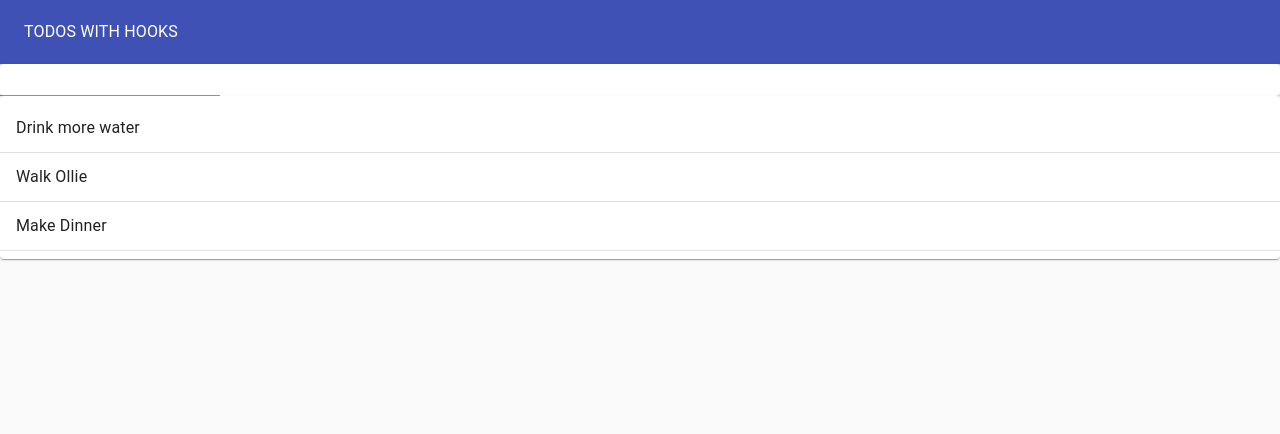
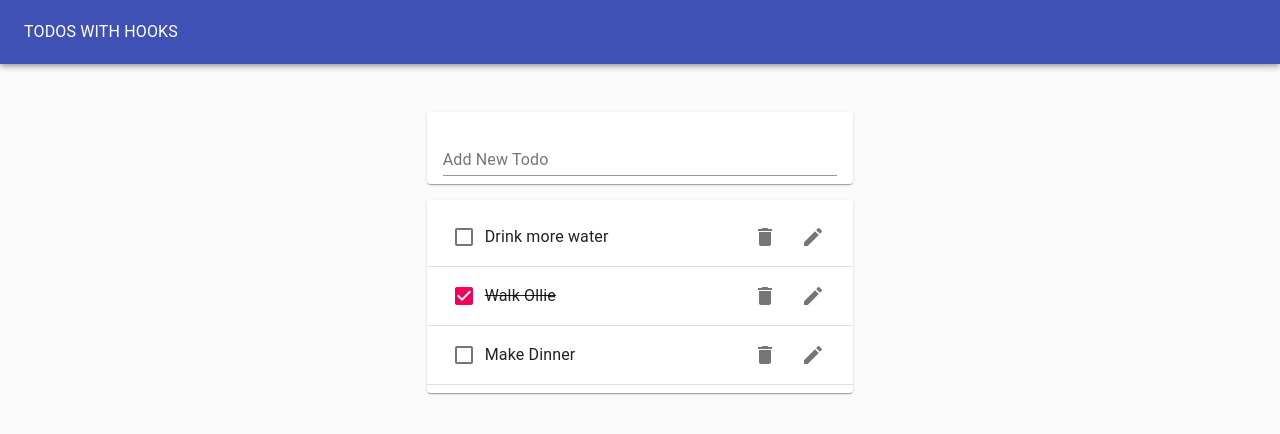
Before and after one commit to branaust/reacttodos, a React (Create React App) app: page / in a window 1280 px wide. Shown: the top 434 px of the page. Built offline with nearby package versions, Linux system fonts and the light colour scheme.

Commit message:
Adding Todo Item Component

```diff
--- a/package.json
+++ b/package.json
@@ -4,6 +4,7 @@
   "private": true,
   "dependencies": {
     "@material-ui/core": "^4.11.3",
+    "@material-ui/icons": "^4.11.2",
     "@testing-library/jest-dom": "^5.11.9",
     "@testing-library/react": "^11.2.3",
     "@testing-library/user-event": "^12.6.2",
--- /dev/null
+++ b/src/Todo.js
@@ -0,0 +1,30 @@
+import React from 'react'
+import ListItem from "@material-ui/core/ListItem"
+import ListItemText from "@material-ui/core/ListItemText"
+import Checkbox from "@material-ui/core/Checkbox"
+import IconButton from "@material-ui/core/IconButton"
+import DeleteIcon from "@material-ui/icons/Delete"
+import EditIcon from "@material-ui/icons/Edit"
+import ListItemSecondaryAction from "@material-ui/core/ListItemSecondaryAction"
+
+function Todo({ task, completed }) {
+    return (
+        <ListItem>
+            <Checkbox tabIndex={-1} checked={completed} />
+            <ListItemText style={{ textDecoration: completed ? "line-through" : "none" }}>
+                {task}
+            </ListItemText>
+            <ListItemSecondaryAction>
+                <IconButton aria-label="Delete">
+                    <DeleteIcon />
+                </IconButton>
+                <IconButton aria-label="Edit">
+                    <EditIcon />
+                </IconButton>
+            </ListItemSecondaryAction>
+        </ListItem>
+    )
+}
+
+
+export default Todo
--- a/src/TodoApp.js
+++ b/src/TodoApp.js
@@ -34,8 +34,12 @@
                     </Typography>
                 </Toolbar>
             </AppBar>
-            <TodoForm addTodo={addTodo} />
-            <TodoList todos={todos} />
+            <Grid container justify="center" style={{ marginTop: "2rem" }}>
+                <Grid item xs={11} md={8} lg={4}>
+                    <TodoForm addTodo={addTodo} />
+                    <TodoList todos={todos} />
+                </Grid>
+            </Grid>
         </Paper>
 
 
--- a/src/TodoForm.js
+++ b/src/TodoForm.js
@@ -7,13 +7,19 @@
     const [todo, updateTodo, resetTodo] = useInputState("")
 
     return (
-        <Paper>
+        <Paper style={{ margin: "1rem 0", padding: "0 1rem" }}>
             <form onSubmit={(e) => {
                 e.preventDefault();
                 addTodo(todo);
                 resetTodo()
             }}>
-                <TextField value={todo} onChange={updateTodo} />
+                <TextField
+                    value={todo}
+                    onChange={updateTodo}
+                    margin="normal"
+                    label="Add New Todo"
+                    fullWidth
+                />
             </form>
         </Paper >
     )
--- a/src/TodoList.js
+++ b/src/TodoList.js
@@ -1,9 +1,9 @@
 import React from 'react'
 import Paper from "@material-ui/core/Paper"
 import List from "@material-ui/core/List"
-import ListItem from "@material-ui/core/ListItem"
-import ListItemText from "@material-ui/core/ListItemText"
+
 import Divider from "@material-ui/core/Divider"
+import Todo from './Todo'
 
 function TodoList(props) {
     return (
@@ -11,9 +11,7 @@
             <List>
                 {props.todos.map(todo => (
                     <>
-                        <ListItem>
-                            <ListItemText>{todo.task}</ListItemText>
-                        </ListItem>
+                        <Todo task={todo.task} key={todo.id} completed={todo.completed} />
                         <Divider />
                     </>
                 ))}
```
Also changed, not shown: 2 other files (tests, documents, lock files or other folders).
